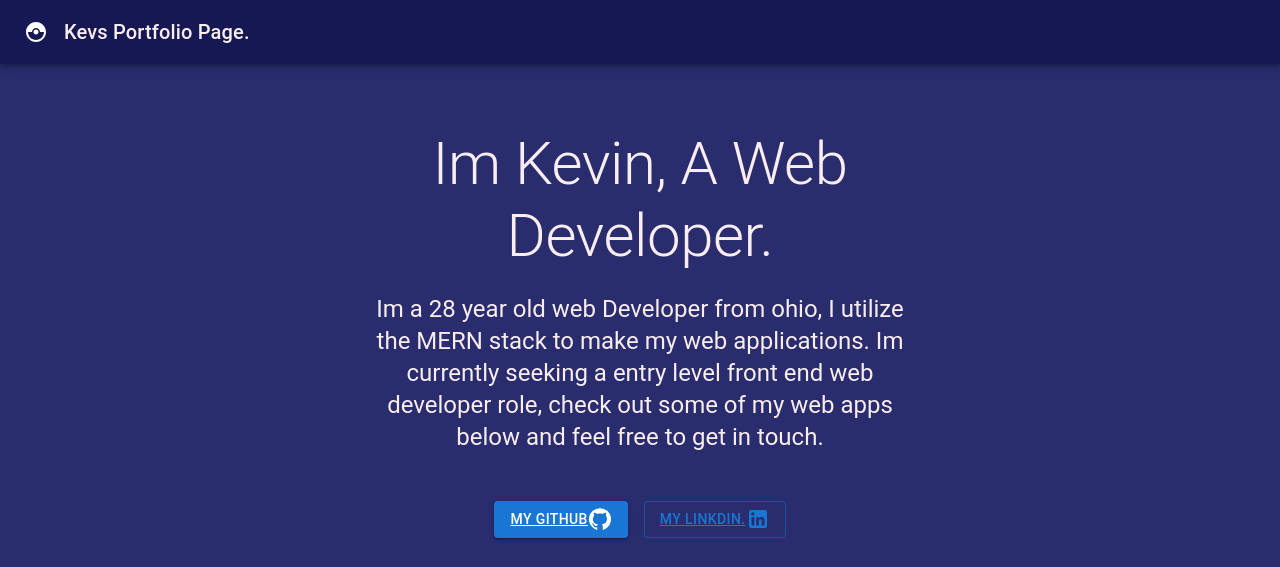
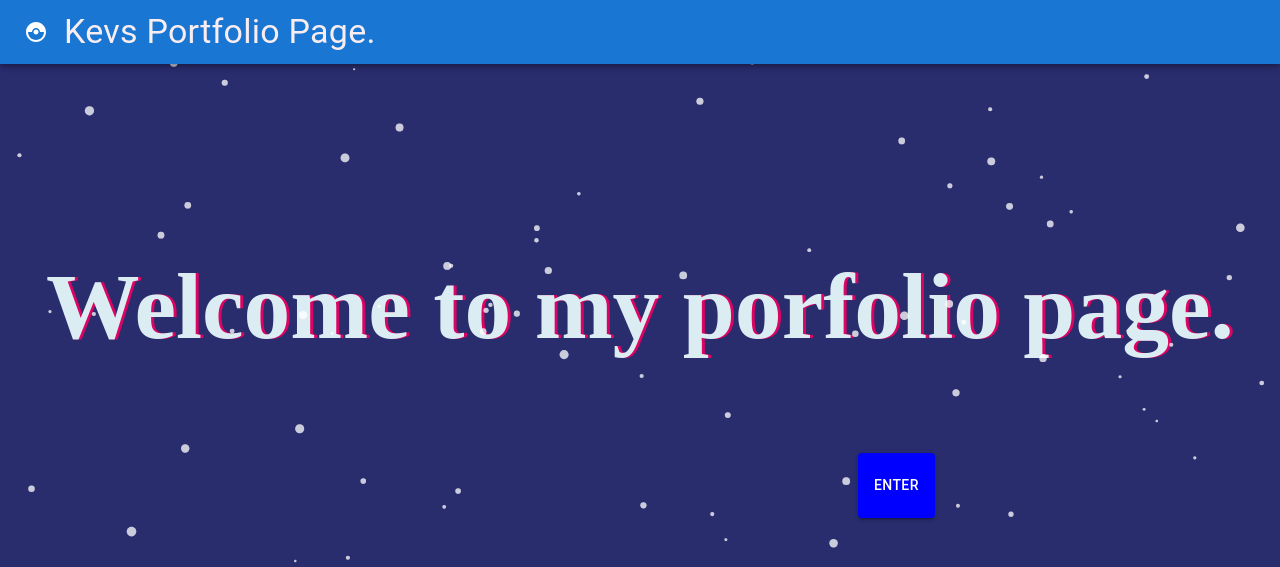
Before and after one commit to tgodkev/portfolio-app, a React (Create React App) app: page / in a window 1280 px wide. Shown: the top 567 px of the page. Built offline with nearby package versions, Linux system fonts and the light colour scheme.

Commit message:
style changes

```diff
--- a/package.json
+++ b/package.json
@@ -10,9 +10,12 @@
     "@testing-library/jest-dom": "^5.16.1",
     "@testing-library/react": "^12.1.2",
     "@testing-library/user-event": "^13.5.0",
+    "history": "^5.1.0",
     "react": "^17.0.2",
     "react-dom": "^17.0.2",
+    "react-router-dom": "^6.1.1",
     "react-scripts": "5.0.0",
+    "react-tsparticles": "^1.37.5",
     "web-vitals": "^2.1.2"
   },
   "scripts": {
--- a/public/Styles.css
+++ b/public/Styles.css
@@ -1,3 +1,43 @@
 body{
     background-color: #292C6D;
 }
+
+
+.landing{
+
+}
+
+
+.about{
+    text-align: center;
+    margin-top: 20%;
+    animation-name: slidein;
+    animation-duration: 2s;
+    font-size: 5rem;
+    color: #DBEDF3;
+    font-family: "Arvo", cursive;
+    text-shadow: 3px 0 #DA0463;
+}
+
+@keyframes slidein {
+    from {margin-left: 100%;
+    width: 300%;
+    }
+    75%{
+        font-size: 300%;
+        margin-left: 25%;
+        width: 150%;
+    }
+}
+
+
+.heading{
+    background-color:  "#161853";
+    animation-name: slidein;
+    animation-duration: 2s;
+}
+
+.go{
+    margin-left: 400px;
+    color: red;
+}
--- a/src/components/Album.js
+++ b/src/components/Album.js
@@ -22,14 +22,6 @@ export default function Album() {
   return (
     <ThemeProvider theme={theme}>
       <CssBaseline />
-      <AppBar position="relative" style={{backgroundColor: "#161853"}}>
-        <Toolbar>
-          <CatchingPokemonIcon sx={{ mr: 2 }} />
-          <Typography variant="h6" color="#FAEDF0" noWrap>
-            Kevs Portfolio Page.
-          </Typography>
-        </Toolbar>
-      </AppBar>
       <main>
         {/* Hero unit */}
         <Box
--- /dev/null
+++ b/src/components/Heading.jsx
@@ -0,0 +1,30 @@
+import React, {useState} from 'react';
+import AppBar from '@mui/material/AppBar';
+import Toolbar from '@mui/material/Toolbar';
+import CatchingPokemonIcon from '@mui/icons-material/CatchingPokemon';
+import Typography from '@mui/material/Typography';
+import { Link, Outlet } from "react-router-dom";
+import { Button } from '@mui/material';
+
+
+
+function Heading(){
+
+    return(
+<AppBar className='heading'>
+        <Toolbar>
+          <CatchingPokemonIcon sx={{ mr: 2 }} />
+          <Typography variant="h4" color="#FAEDF0" noWrap>
+            Kevs Portfolio Page.
+          </Typography>
+
+
+        </Toolbar>
+        <Outlet />
+
+      </AppBar>
+    )
+}
+
+
+export default Heading;
--- /dev/null
+++ b/src/components/Landing.js
@@ -0,0 +1,38 @@
+import React, {useState} from "react";
+import About from "./about";
+import ParticleContainer from "./ParticleContainer";
+import Heading from "./Heading";
+import { Link, Outlet } from "react-router-dom";
+import { Button } from '@mui/material';
+
+
+
+
+function Landing(){
+    const [enter, setEnter] = useState(false);
+
+
+  function handleClick() {
+    setEnter(!enter)
+
+  }
+
+
+
+    return(
+        <div >
+        <Heading />
+        <About />
+        <Link to="app">
+            <Button variant='contained' onClick={handleClick} style={{backgroundColor:"blue",  marginLeft: "850px", transform: enter ? "scale(0)" : "scale(1)" }}>
+              <p>Enter</p>
+            </Button>
+        </Link>
+        <Outlet />
+        <ParticleContainer />
+        </div>
+        )
+};
+
+
+export default Landing;
--- /dev/null
+++ b/src/components/ParticleContainer.js
@@ -0,0 +1,96 @@
+import React from "react"
+import Particles from "react-tsparticles";
+
+
+function ParticleContainer(){
+
+    const particlesInit = (main) => {
+        console.log(main);
+    }
+
+    const particlesLoaded = (container) => {
+        console.log(container);
+      };
+
+
+    return(
+        <div>
+        <Particles
+      id="tsparticles"
+      init={particlesInit}
+      loaded={particlesLoaded}
+      options={{
+        background: {
+          color: {
+            value: "",
+          },
+        },
+        fpsLimit: 144,
+        interactivity: {
+          events: {
+            onClick: {
+              enable: true,
+              mode: "push",
+            },
+
+            resize: true,
+          },
+          modes: {
+            bubble: {
+              distance: 400,
+              duration: 2,
+              opacity: 0.8,
+              size: 40,
+            },
+            push: {
+              quantity: 4,
+            },
+            repulse: {
+              distance: 200,
+              duration: 0.4,
+            },
+          },
+        },
+        particles: {
+          color: {
+            value: "#ffffff",
+          },
+          collisions: {
+            enable: true,
+          },
+          move: {
+            direction: "down",
+            enable: true,
+            outMode: "bounce",
+            random: false,
+            speed: 2,
+            straight: false,
+          },
+          number: {
+            density: {
+              enable: true,
+              value_area: 800,
+            },
+            value: 80,
+          },
+          opacity: {
+            value: 0.5,
+          },
+          shape: {
+            type: "circle",
+          },
+          size: {
+            random: true,
+            value: 5,
+          },
+        },
+        detectRetina: true,
+      }}
+    />
+
+        </div>
+    )
+}
+
+
+export default ParticleContainer;
--- /dev/null
+++ b/src/components/about.js
@@ -0,0 +1,12 @@
+import React from 'react';
+
+
+function About(){
+    return(
+        <div className='about'>
+        <h3>Welcome to my porfolio page.</h3>
+        </div>
+    )
+}
+
+export default About;
--- a/src/index.js
+++ b/src/index.js
@@ -1,12 +1,28 @@
 import React from 'react';
 import ReactDOM from 'react-dom';
-import App from './components/App';
+import { BrowserRouter, Routes, Route } from 'react-router-dom';
+import Landing from './components/Landing';
+import App from "./components/App";
 import reportWebVitals from './reportWebVitals';
 
 ReactDOM.render(
-  <React.StrictMode>
-    <App />
-  </React.StrictMode>,
+
+  <BrowserRouter>
+  <Routes>
+ <Route path="/" element={<Landing />}>
+   <Route path="App" element={<App />} />
+   <Route
+     path="*"
+     element={
+       <main style={{ padding: "1rem" }}>
+         <p>There's nothing here!</p>
+       </main>
+     }
+   />
+ </Route>
+</Routes>
+ </BrowserRouter>
+ ,
   document.getElementById('root')
 );
 
```
Also changed, not shown: 1 other file (tests, documents, lock files or other folders).
